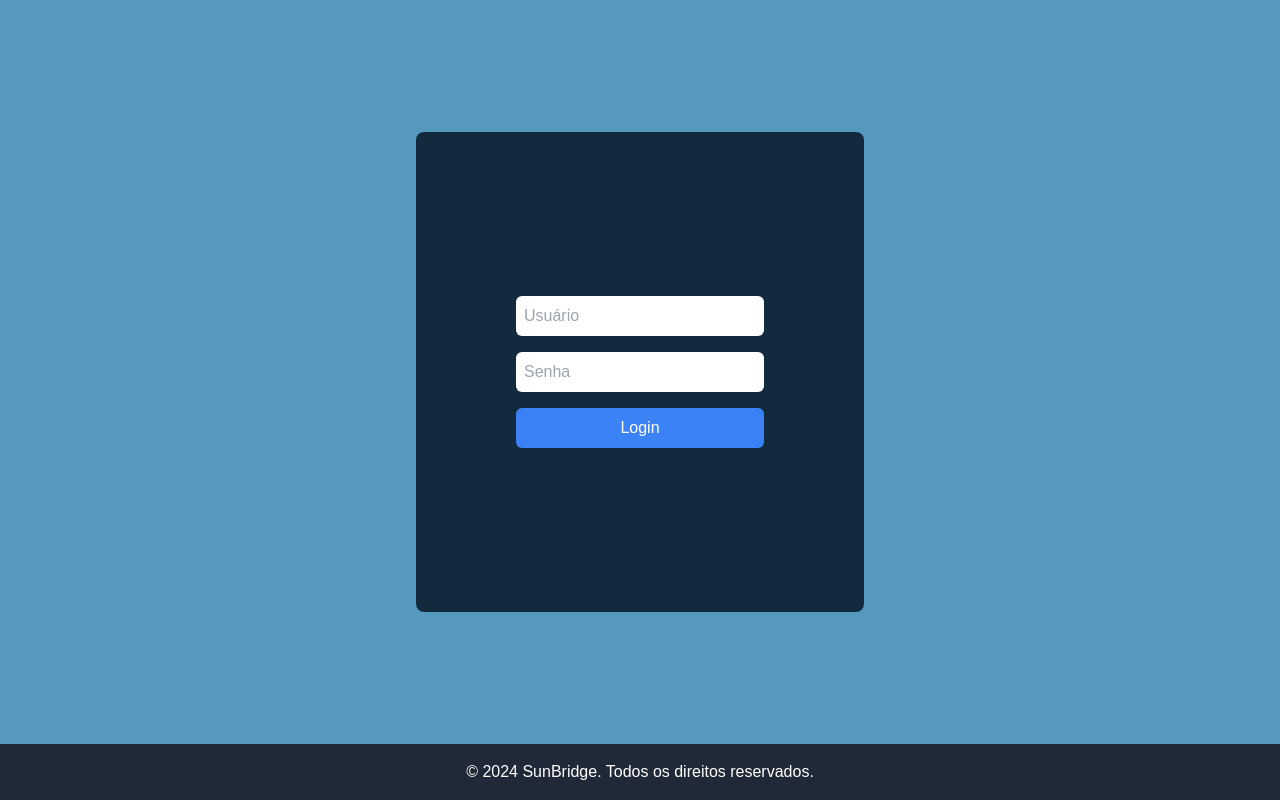
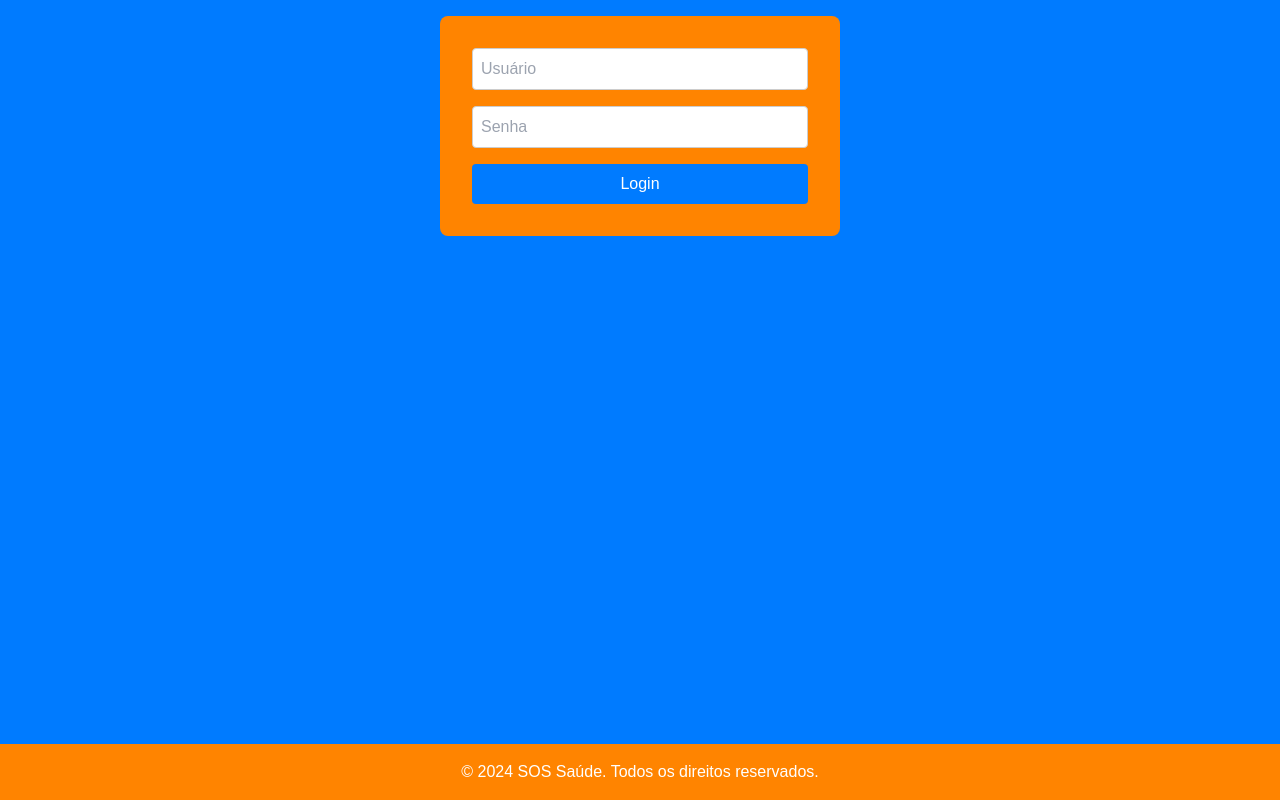
Before and after one commit to JeanToral/SOS-Project, a React (Create React App) app: page /login in a window 1280 px wide. Built offline with nearby package versions, Linux system fonts and the light colour scheme.

Commit message:
Arrumei as cor e fiz uma busca por cnpj xD

```diff
--- a/package.json
+++ b/package.json
@@ -3,6 +3,9 @@
   "version": "0.1.0",
   "private": true,
   "dependencies": {
+    "@emotion/react": "^11.13.3",
+    "@emotion/styled": "^11.13.0",
+    "@mui/icons-material": "^6.1.7",
     "@testing-library/jest-dom": "^5.17.0",
     "@testing-library/react": "^13.4.0",
     "@testing-library/user-event": "^13.5.0",
--- /dev/null
+++ b/src/Components/Buscar/Buscar.scss
@@ -0,0 +1,71 @@
+.buscar-cnpj-container {
+    padding: 20px;
+    border: 1px solid #d87000;
+    max-width: 600px;
+    margin: 0 auto;
+    background-color: #ff8400;
+}
+
+.botaoBusca {
+    background-color: #0056b3;
+    color: #fff;
+    padding: 8px 12px;
+    border-radius: 5px;
+    cursor: pointer;
+
+    &:hover {
+        background-color: #003e80;
+    }
+}
+
+.search-box {
+    display: flex;
+    gap: 10px;
+    padding: 10px;
+    margin-bottom: 20px;
+}
+
+.search-box input {
+    flex: 1;
+    padding: 8px;
+}
+
+.search-box button {
+    padding: 8px 12px;
+}
+
+.report-list {
+    padding-top: 10px;
+}
+
+.report-item {
+    display: flex;
+    align-items: center;
+    justify-content: space-between;
+    padding: 10px 0;
+    border: black solid 1px;
+    border-radius: 5px;
+    background-color: #fff;
+}
+
+.download-button {
+    background: none;
+    border: none;
+    cursor: pointer;
+}
+
+.voltaHome {
+    display: inline-block;
+    position: fixed;
+    bottom: 20px;
+    left: 20px;
+    background-color: #ff8400;
+    color: #fff;
+    padding: 10px 20px;
+    border-radius: 5px;
+    cursor: pointer;
+
+    &:hover {
+        background-color: #bd6200;
+    }
+}
--- /dev/null
+++ b/src/Components/Buscar/Buscar.tsx
@@ -0,0 +1,55 @@
+import DownloadIcon from '@mui/icons-material/Download';
+import React, { useState } from 'react';
+import './Buscar.scss'; // Importe o CSS para estilizar
+import { useNavigate } from 'react-router-dom';
+
+const BuscarCNPJ = () => {
+    const [cnpj, setCnpj] = useState('');
+    const [showReports, setShowReports] = useState(false); // Estado para controlar a visibilidade dos relatórios
+
+    const reports = [
+        { id: 1, date: '01/01', fileName: 'relatório 01.pdf' },
+        { id: 2, date: '02/02', fileName: 'relatório 02.pdf' },
+        { id: 3, date: '03/03', fileName: 'relatório 03.pdf' }
+    ];
+
+    const handleSearch = () => {
+        // Lógica de busca pelo CNPJ
+        console.log('Buscando CNPJ:', cnpj);
+        setShowReports(true); // Define `showReports` para `true` após buscar
+    };
+
+    const navigate = useNavigate();
+
+    return (
+        <div className="buscar-cnpj-container">
+            <div className="search-box">
+                <input
+                    type="text"
+                    placeholder="Digite o CNPJ"
+                    value={cnpj}
+                    onChange={(e) => setCnpj(e.target.value)}
+                />
+                <button className='botaoBusca' onClick={handleSearch}>Buscar</button>
+            </div>
+
+            {showReports && ( // Exibe a lista de relatórios apenas se `showReports` for `true`
+                <div className="report-list">
+                    {reports.map((report) => (
+                        <div key={report.id} className="report-item">
+                            <span>exportado {report.date}</span>
+                            <span>{report.fileName}</span>
+                            <button className="download-button">
+                                <DownloadIcon />
+                                <span>Download</span>
+                            </button>
+                        </div>
+                    ))}
+                </div>
+            )}
+            <button className='voltaHome' onClick={() => navigate('/home')}>Voltar para relatórios</button>
+        </div>
+    );
+};
+
+export default BuscarCNPJ;
--- a/src/Pages/App.tsx
+++ b/src/Pages/App.tsx
@@ -4,6 +4,7 @@ import { AuthProvider } from './Login/Auth.tsx';
 import Login from './Login/Login.tsx';
 import PrivateRoute from './Login/PrivateRouter.tsx';
 import Home from './Home/Home.tsx';
+import Buscar from '../Components/Buscar/Buscar.tsx';
 
 const App: React.FC = () => {
   return (
@@ -12,8 +13,8 @@ const App: React.FC = () => {
         <Routes>
           <Route path="/" element={<Navigate to="/login" replace />} />
           <Route path="/login" element={<Login />} />
-          <Route path="/clientes" element={<PrivateRoute><h1>Clientes Page</h1></PrivateRoute>} />
           <Route path="/home" element={<Home />} />
+          <Route path="/buscar" element={<Buscar />} />
         </Routes>
       </AuthProvider>
     </Router>
--- a/src/Pages/Home/Home.scss
+++ b/src/Pages/Home/Home.scss
@@ -14,7 +14,7 @@ body {
     position: fixed;
     bottom: 20px;
     right: 20px;
-    background-color: #d87000;
+    background-color: #ff8400;
     color: #fff;
     padding: 10px 20px;
     border-radius: 5px;
@@ -24,3 +24,19 @@ body {
         background-color: #bd6200;
     }
 }
+
+.buscaCNPJ {
+    display: inline-block;
+    position: fixed;
+    bottom: 20px;
+    left: 20px;
+    background-color: #ff8400;
+    color: #fff;
+    padding: 10px 20px;
+    border-radius: 5px;
+    cursor: pointer;
+
+    &:hover {
+        background-color: #bd6200;
+    }
+}
--- a/src/Pages/Home/Home.tsx
+++ b/src/Pages/Home/Home.tsx
@@ -3,6 +3,7 @@ import React, { useState } from 'react';
 import Cadastros from '../../Components/Cadastros/Cadastros.tsx';
 import Campos, { getRiscosBiologicos, getRiscosFisicos, getRiscosMecanicos, getRiscosQuimicos } from '../../Components/Campos/Campos.tsx';
 import './Home.scss';
+import { Navigate, redirect, Route, useNavigate } from 'react-router-dom';
 
 interface Cargo {
     id: number;
@@ -80,13 +81,11 @@ const Home: React.FC = () => {
         const doc = new jsPDF();
         let yPos = 20;
 
-        // Display Cadastro Data
         Object.entries(cadastroData).forEach(([field, value]) => {
             doc.setFontSize(15).text(`${field.toUpperCase()}: ${value}`, 20, yPos);
             yPos += 10;
         });
 
-        // Display Cargos List and Risks
         cargosList.forEach((cargo, index) => {
             doc.setFontSize(15).text(`Nome do cargo: ${cargo.jobTitle || 'Não informado'}`, 20, yPos);
             yPos += 10;
@@ -119,11 +118,13 @@ const Home: React.FC = () => {
         doc.save('riscos.pdf');
     };
 
+    const navigate = useNavigate();
+
     return (
         <div className="homeContainer">
             <Cadastros
                 onAddCargo={addCargo}
-                cadastroData={cadastroData}   // Certifique-se de que esta linha está correta
+                cadastroData={cadastroData}
                 setCadastroData={setCadastroData}
             />
             {cargosList.map((cargo) => (
@@ -131,10 +132,11 @@ const Home: React.FC = () => {
                     key={cargo.id}
                     cargo={cargo}
                     onUpdate={updateCargo}
-                    riscosData={riscosData} // Pass riscosData as a single prop
+                    riscosData={riscosData}
                 />
             ))}
             {cargosList.length > 0 && <button className='pdfButton' onClick={exportToPdf}>Gerar PDF</button>}
+            <button className='buscaCNPJ' onClick={() => navigate('/buscar')}>Buscar CNPJ</button>
         </div>
     );
 };
--- /dev/null
+++ b/src/Pages/Login/Footer.scss
@@ -0,0 +1,12 @@
+footer {
+    background-color: #ff8400; // Cor de fundo cinza escuro
+    color: white;
+    padding: 1rem; // 4px de padding
+    display: flex;
+    justify-content: center; // Centraliza horizontalmente
+    align-items: center; // Centraliza verticalmente
+
+    .container {
+        text-align: center;
+    }
+}
--- a/src/Pages/Login/Footer.tsx
+++ b/src/Pages/Login/Footer.tsx
@@ -1,9 +1,11 @@
 import React from "react";
+import "./Footer.scss";
+
 const Footer = () => {
     return (
-        <footer className="bg-gray-800 text-white p-4 w-full">
-            <div className="container mx-auto text-center">
-                <p>&copy; {new Date().getFullYear()} SunBridge. Todos os direitos reservados.</p>
+        <footer className="footer">
+            <div className="footerContainer">
+                <p>&copy; {new Date().getFullYear()} SOS Saúde. Todos os direitos reservados.</p>
             </div>
         </footer>
     );
--- /dev/null
+++ b/src/Pages/Login/Login.scss
@@ -0,0 +1,73 @@
+.login-container {
+    display: flex;
+    flex-direction: column;
+    min-height: 100vh;
+    justify-content: space-between;
+    background-color: #007bff;
+  }
+
+  .login-content {
+    display: flex;
+    flex-direction: column;
+    align-items: center;
+    flex-grow: 1;
+    padding: 1rem;
+  }
+
+  .login-box {
+    display: flex;
+    align-items: center;
+    justify-content: center;
+    width: 100%;
+    max-width: 400px;
+    height: auto;
+    background-color: #ff8400;
+    padding: 2rem;
+    border-radius: 8px;
+  }
+
+  .login-form {
+    display: flex;
+    flex-direction: column;
+    width: 100%;
+    gap: 1rem;
+  }
+
+  .login-input {
+    padding: 0.5rem;
+    width: 100%;
+    border-radius: 4px;
+    background-color: white;
+    color: black;
+    border: 1px solid #ccc;
+  }
+
+  .login-input:focus {
+    border-color: #5599BE;
+    outline: none;
+  }
+
+  .login-button {
+    background-color: #007bff;
+    color: white;
+    padding: 0.5rem;
+    border-radius: 4px;
+    border: none;
+    cursor: pointer;
+    transition: background-color 0.3s ease;
+
+    &:hover {
+      background-color: #0056b3;
+    }
+
+    &:disabled {
+      opacity: 0.5;
+      cursor: not-allowed;
+    }
+  }
+
+  .login-error {
+    color: #e63946;
+    text-align: center;
+    font-size: 0.875rem;
+  }
--- a/src/Pages/Login/Login.tsx
+++ b/src/Pages/Login/Login.tsx
@@ -2,6 +2,7 @@ import React, { useState } from "react";
 import { useNavigate } from "react-router-dom";
 import { useAuth } from "./Auth.tsx";
 import Footer from "./Footer.tsx";
+import "./Login.scss"; // Importe o arquivo SCSS
 
 const Login: React.FC = () => {
   const [id, setId] = useState('');
@@ -26,15 +27,15 @@ const Login: React.FC = () => {
   };
 
   return (
-    <div className="flex flex-col min-h-screen justify-between bg-[#5599BE]">
-      <div className="flex flex-col justify-center items-center flex-grow p-4">
-        <div className="flex bg-[#132A3E] w-full max-w-md h-auto md:h-[60vh] items-center justify-center p-5 rounded-lg">
-          <form className="flex flex-col w-full space-y-4 p-[10vh]" onSubmit={handleSubmit}>
+    <div className="login-container">
+      <div className="login-content">
+        <div className="login-box">
+          <form className="login-form" onSubmit={handleSubmit}>
             <input
               type="text"
               placeholder="Usuário"
               aria-label="Usuário"
-              className="p-2 w-full rounded-md bg-white text-black"
+              className="login-input"
               value={id}
               onChange={(e) => {
                 setId(e.target.value);
@@ -45,7 +46,7 @@ const Login: React.FC = () => {
               type="password"
               placeholder="Senha"
               aria-label="Senha"
-              className="p-2 w-full rounded-md bg-white text-black"
+              className="login-input"
               value={password}
               onChange={(e) => {
                 setPassword(e.target.value);
@@ -54,16 +55,15 @@ const Login: React.FC = () => {
             />
             <button
               type="submit"
-              className="bg-blue-500 text-white p-2 rounded-md hover:bg-blue-600 disabled:opacity-50"
+              className="login-button"
               disabled={loading}
             >
               {loading ? 'Carregando...' : 'Login'}
             </button>
-            {error && <div className="text-red-500 mt-2 text-center">{error}</div>}
+            {error && <div className="login-error">{error}</div>}
           </form>
         </div>
       </div>
-
       <Footer />
     </div>
   );
```
Also changed, not shown: 1 other file (tests, documents, lock files or other folders).
